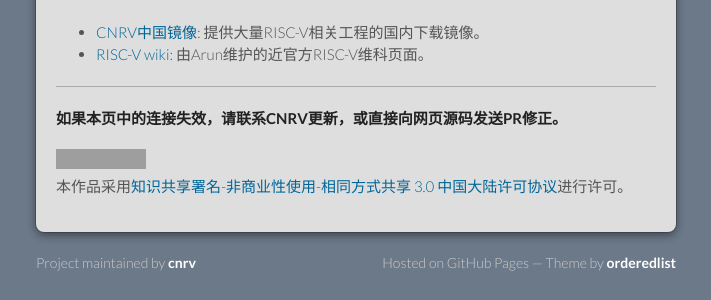
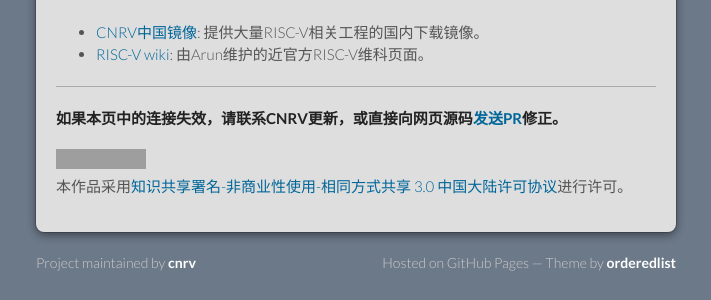
Before and after one commit to cnrv/home, a Jekyll site: the page built from resource.md, in a window 1280 px wide and 900 px high, scrolled down 2037 px, cut to the strip 557-857 px from the top of the window. Shown: the whole strip, without its empty margins (284-995 px from the left). Built offline with Jekyll 4.4.1, drawn with Linux system fonts in a browser that asks for light colours; Markdown is read by kramdown in place of the engine named in the settings; our own code applies the rules of GitHub Pages for plain Markdown files; some of the changed lines change nothing that is shown; grey boxes are pictures that could not be loaded.

Commit message:
minor fix.
Signed-off-by: Alex Guo <xfguo@credosemi.com.cn>

```diff
--- a/resource.md
+++ b/resource.md
@@ -4,7 +4,7 @@ layout: default
 
 # RISC-V资源列表
 
-## 处理器设计
+## 处理器实现
 
 + BOOM: Christopher Celio的RV64乱序处理器实现。Chisel, BSD Licensed。
   [[GitHub](https://github.com/ucb-bar/riscv-boom)]
@@ -143,6 +143,7 @@ layout: default
 + [RISC-V wiki](https://github.com/riscv/riscv-wiki/wiki): 由Arun维护的近官方RISC-V维科页面。
 
 ------------------------
-**如果本页中的连接失效，请联系CNRV更新，或直接向网页源码发送PR修正。**
+
+**如果本页中的连接失效，请联系CNRV更新，或直接向网页源码[发送PR](https://github.com/cnrv/home/pulls)修正。**
 
 <a rel="license" href="http://creativecommons.org/licenses/by-nc-sa/3.0/cn/"><img alt="知识共享许可协议" style="border-width:0" src="https://i.creativecommons.org/l/by-nc-sa/3.0/cn/80x15.png" /></a><br />本作品采用<a rel="license" href="http://creativecommons.org/licenses/by-nc-sa/3.0/cn/">知识共享署名-非商业性使用-相同方式共享 3.0 中国大陆许可协议</a>进行许可。
```
